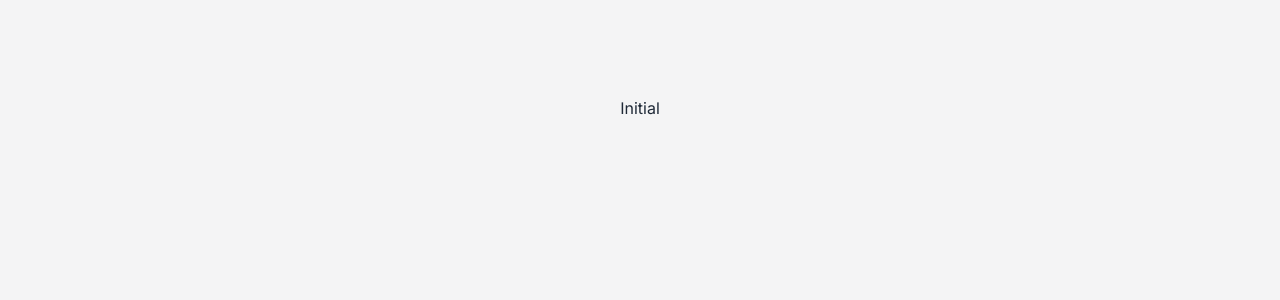
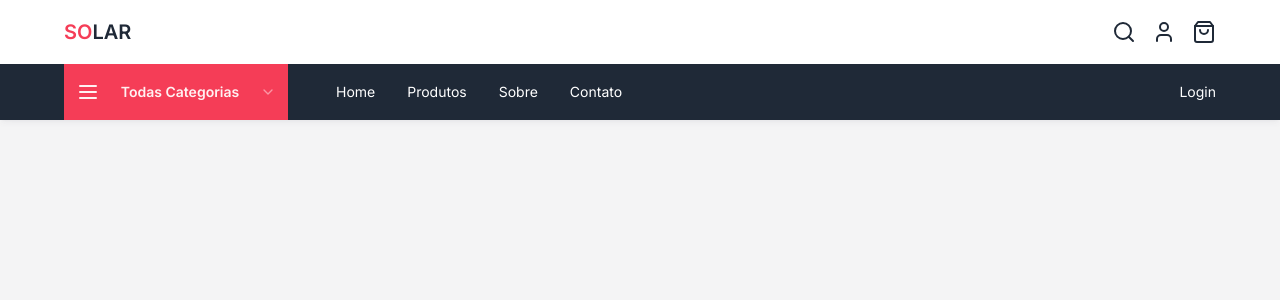
Before and after one commit to elielgomes/solar-shop, a Next.js app: page / in a window 1280 px wide. Shown: the top 300 px of the page. Built offline with nearby package versions, Linux system fonts and the light colour scheme.

Commit message:
:sparkles: feat: Add navbar component and update layout to include it

```diff
--- a/src/app/layout.tsx
+++ b/src/app/layout.tsx
@@ -1,6 +1,8 @@
 import type { Metadata } from "next";
 import { Inter } from "next/font/google";
 import "./globals.css";
+
+import { Navbar } from "@/components/navbar";
 
 const inter = Inter({ subsets: ["latin"] });
 
@@ -16,7 +18,10 @@ export default function RootLayout({
 }>) {
   return (
     <html lang="pt-br">
-      <body className={inter.className}>{children}</body>
+      <body className={inter.className}>
+        <Navbar />
+        {children}
+      </body>
     </html>
   );
 }
```
